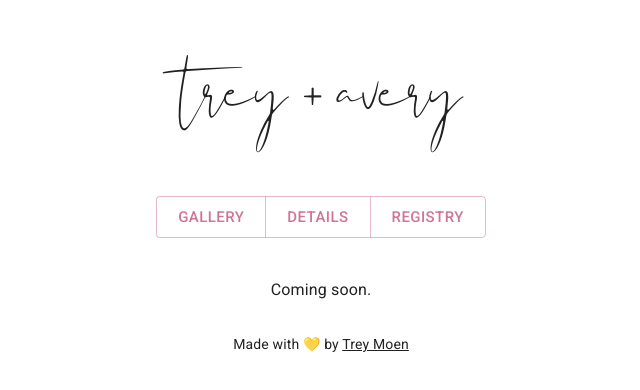
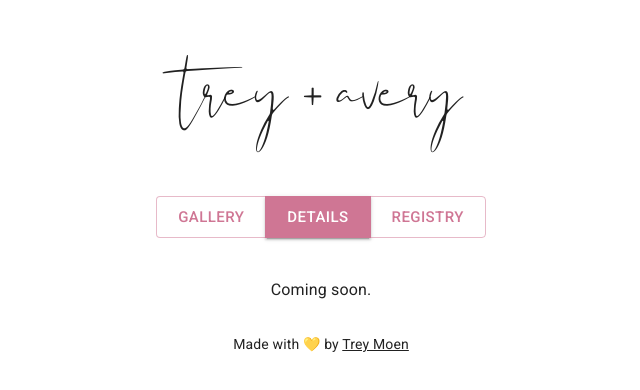
Before and after one commit to greatgitsby/wedding-frontend, a Next.js app: page /details in a window 1280 px wide. Shown: the top 390 px of the page, without its empty margins (319-959 px from the left). Built offline with nearby package versions, Linux system fonts and the light colour scheme.

Commit message:
add cool highlighted buttons

```diff
--- a/src/HeaderButtons.tsx
+++ b/src/HeaderButtons.tsx
@@ -1,16 +1,20 @@
 import { Button, ButtonGroup } from '@mui/material';
+import { useRouter } from 'next/router';
 
 export default function HeaderButtons() {
+  const router = useRouter();
+  const path = router.pathname;
+
   return (
     <>
       <ButtonGroup color="secondary" aria-label="" size="large">
-        <Button href="/">
+        <Button variant={path === "/" ? "contained" : "outlined"} href="/">
           Gallery
         </Button>
-        <Button href="/details">
+        <Button variant={path === "/details" ? "contained" : "outlined"} href="/details">
           Details
         </Button>
-        <Button href="/registry">
+        <Button variant={path === "/registry" ? "contained" : "outlined"} href="/registry">
           Registry
         </Button>
       </ButtonGroup>
```
